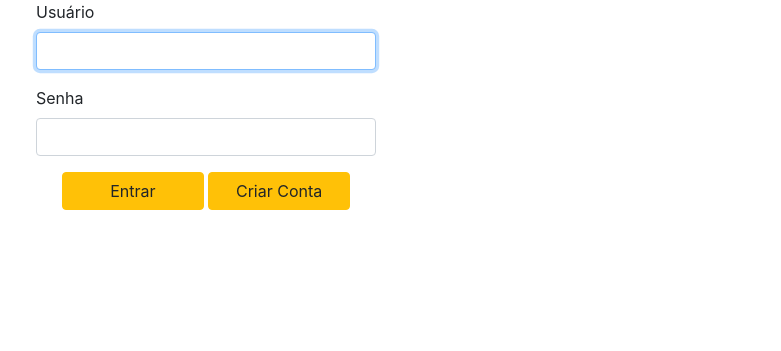
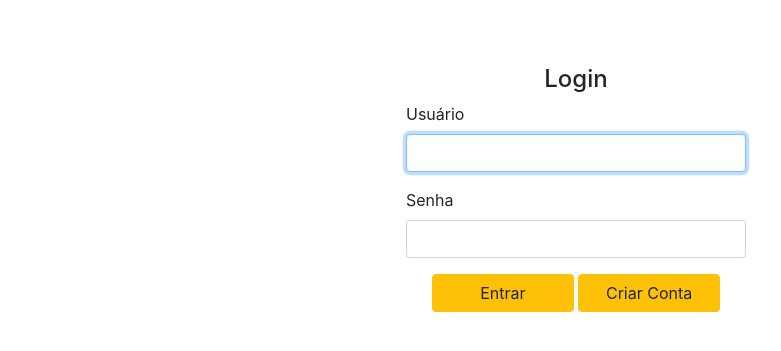
Before and after one commit to RF-Caio/jogodamemoria, a Django app: page /login/ in a window 1280 px wide. Shown: the top 351 px of the page, without its empty margins (64-845 px from the left). Run offline with Django 3.2, Linux system fonts and the light colour scheme; some libraries are stand-ins or nearby versions.

Commit message:
Ajuste de css

```diff
--- /dev/null
+++ b/jogodamemoria/forms.py
@@ -0,0 +1,8 @@
+from django import forms
+
+
+class CriaUsuarioForm(forms.Form):
+    newuser = forms.CharField(max_length=255, required=True, widget=forms.TextInput(attrs={'class': 'form-control'}))
+    newmail = forms.CharField(max_length=255, required=False, widget=forms.TextInput(attrs={'class': 'form-control'}))
+    newpass = forms.CharField(required=True, widget=forms.PasswordInput())
+    newpass2 = forms.CharField(required=True, widget=forms.PasswordInput())
--- a/jogodamemoria/static/css/memoria.css
+++ b/jogodamemoria/static/css/memoria.css
@@ -78,3 +78,13 @@
 .cancelar {
     cursor: pointer;
 }
+
+.erro {
+    color: red;
+    padding-bottom: 10px;
+}
+
+#loginrequest {
+    margin: auto;
+    margin-top: 65px;
+}
--- a/jogodamemoria/templates/lobby.html
+++ b/jogodamemoria/templates/lobby.html
@@ -19,7 +19,7 @@
 						<div class="col-lg-8">
 							<form method="POST" action={% url 'logout' %}>
 							{% csrf_token %}
-								<span id="userid">UserID</span>
+								<span id="userid">{{ request.user.username }}</span>
 								<button id="logout" type="submit" class="btn btn-danger">Logout</button>
 							</form>
 						</div>
@@ -113,7 +113,7 @@
 					</div>
 					<div class="modal-footer">
 						<button type="button" class="btn btn-secondary" data-dismiss="modal">Cancelar</button>
-						<button type="button" id="createroom" class="btn btn-primary">Criar Sala</button>
+						<a href="{% url 'sala' %}" id="createroom" class="btn btn-primary">Criar Sala</a>
 					</div>
 				</div>
 			</div>
--- a/jogodamemoria/templates/login.html
+++ b/jogodamemoria/templates/login.html
@@ -10,19 +10,20 @@
 	</head>
 	<body>
 		<div class="container">
-			{% if erro %}
-				<p>Não foi possível realizar o login. Verifique os dados e tente novamente</p>
-			{% endif %}
 			<form id="loginrequest" class="col-lg-4" method="POST" action={% url 'login' %}>
 				{% csrf_token %}
+                <h4 class="text-center">Login</h4>
 				<div class="form-group">
 					<label for="user">Usuário</label>
-					<input id="user" name="nome" type="text" class="form-control" autofocus>
+					<input id="user" name="nome" type="text" class="form-control" autofocus value="{{ request.POST.nome }}">
 				</div>
 				<div class="form-group">
 					<label for="password">Senha</label>
-					<input id="password" name="senha" type="password" class="form-control">
+					<input id="password" name="senha" type="password" class="form-control" value="{{ request.POST.senha }}">
 				</div>
+                {% if erro %}
+                    <small class="erro">Não foi possível realizar o login. Verifique os dados e tente novamente</small>
+                {% endif %}
 				<center>
 					<button id="entrar" type="submit" class="btn btn-warning col-lg-5">Entrar</button>
 					<button id="novousuario" type="button" class="btn btn-warning col-lg-5" data-toggle="modal" data-target="#newAcc">Criar Conta</button>
@@ -40,29 +41,37 @@
 							<span aria-hidden="true">&times;</span>
 						</button>
 					</div>
+                    <div>
+                        {% if erro_sign_up %}
+                            <small class="erro">Por favor, corrija os erros abaixo.</small>
+                        {% endif %}
+                    </div>
 					<div class="modal-body">
-						<form id="newacc" class="col-lg-12">
+						<form id="newacc" name="newacc" class="col-lg-12" action="{% url 'login' %}" method="post">
+                            {% csrf_token %}
+                            <input type="hidden" name="formnewacc" value="formnewacc">
 							<div class="form-group">
-								<label for="newuser">Usuário</label>
-								<input id="newuser" type="text" class="form-control">
+								<label for="newuser">*Usuário</label>
+								{{ form.newuser }}
 							</div>
 							<div class="form-group">
 								<label for="newmail">E-Mail</label>
-								<input id="newmail" type="email" class="form-control">
+								{{ form.newmail }}
 							</div>
 							<div class="form-group">
-								<label for="newpass">Senha</label>
-								<input id="newpass" type="password" class="form-control">
+								<label for="newpass">*Senha</label>
+								{{ form.newpass }}
 							</div>
 							<div class="form-group">
-								<label for="newpass2">Confirmar Senha</label>
-								<input id="newpass2" type="password" class="form-control">
+								<label for="newpass2">*Confirmar Senha</label>
+								{{ form.newpass2 }}
+                                <small {% if not erro_senhas %} style="display: none" {% endif %} class="erro" >{{ erro_senhas }}</small>
 							</div>
+                            <div class="modal-footer">
+                                <button type="button" class="btn btn-secondary btn-sm" data-dismiss="modal">Cancelar</button>
+                                <button type="submit" id="createacc" class="btn btn-primary btn-sm">Criar Conta</button>
+                            </div>
 						</form>
-					</div>
-					<div class="modal-footer">
-						<button type="button" class="btn btn-secondary" data-dismiss="modal">Cancelar</button>
-						<button type="button" id="createacc" class="btn btn-primary">Criar Conta</button>
 					</div>
 				</div>
 			</div>
@@ -152,6 +161,11 @@
 				}
 				return true;
 			}
+
+			window.onload = () => {
+			    $('#id_newpass').addClass('form-control');
+			    $('#id_newpass2').addClass('form-control');
+            }
 		</script>
 	</body>
 </html>
--- /dev/null
+++ b/jogodamemoria/templates/partida.html
@@ -0,0 +1,3 @@
+<html>
+    <h1>Aqui vai ser a partida</h1>
+</html>
--- a/jogodamemoria/urls.py
+++ b/jogodamemoria/urls.py
@@ -22,7 +22,9 @@ urlpatterns = [
     path('admin/', admin.site.urls),
     path('login/', views.login_user, name='login'),
     path('logout/', views.logout_user, name='logout'),
-    path('', views.lobby, name='lobby')
+    path('', views.lobby, name='lobby'),
+    path('sala/', views.sala, name='sala'),
+    path('partida/', views.partida, name='partida')
 ]
 
 admin.site.site_header = 'Administração - Jogo da Memória'
--- a/jogodamemoria/views.py
+++ b/jogodamemoria/views.py
@@ -2,24 +2,51 @@ from django.contrib.auth import authenticate, logout, login
 from django.contrib.auth.decorators import login_required
 from django.shortcuts import render, redirect
 from django.conf import settings
+from dados_cadastrais.models import Usuario
+from jogodamemoria.forms import CriaUsuarioForm
 
 
 def login_user(request):
+    context = {}
+    form = CriaUsuarioForm()
     if request.method == 'POST':
-        nome = request.POST.get('nome')
-        senha = request.POST.get('senha')
-        usuario = authenticate(request, username=nome, password=senha)
+        if request.POST.get('formnewacc', ''):
+            form = CriaUsuarioForm(request.POST)
 
-        if usuario:
-            login(request, usuario)
-            return redirect(settings.LOGIN_REDIRECT_URL)
+            if form.is_valid():
+                erro_senhas = ''
+                if form.cleaned_data.get('newpass') != form.cleaned_data.get('newpass2'):
+                    erro_senhas = 'Senhas não coincidem'
+                    return render(request, 'login.html', {'erro_senhas': erro_senhas, 'form': form})
+
+                user = Usuario.objects.create_user(
+                    username=form.cleaned_data['newuser'],
+                    email=form.cleaned_data['newmail'],
+                    password=form.cleaned_data['newpass']
+                )
+
+                login(request, user)
+                return redirect(settings.LOGIN_REDIRECT_URL)
+            else:
+                context['erro_sign_up'] = True
+                context['form'] = form
+                return render(request, 'login.html', context=context)
         else:
-            erro = True
-            context = {
-                'erro': erro
-            }
-            return render(request, 'login.html', context=context)
-    return render(request, 'login.html')
+            nome = request.POST.get('nome')
+            senha = request.POST.get('senha')
+            usuario = authenticate(request, username=nome, password=senha)
+
+            if usuario:
+                login(request, usuario)
+                return redirect(settings.LOGIN_REDIRECT_URL)
+            else:
+                erro = True
+                context = {
+                    'erro': erro,
+                    'form': form
+                }
+                return render(request, 'login.html', context=context)
+    return render(request, 'login.html', {'form': form})
 
 
 def logout_user(request):
@@ -30,3 +57,13 @@ def logout_user(request):
 @login_required
 def lobby(request):
     return render(request, 'lobby.html')
+
+
+@login_required
+def sala(request):
+    return render(request, 'sala.html')
+
+
+@login_required
+def partida(request):
+    return render(request, 'partida.html')
```
Also changed, not shown: jogodamemoria/templates/sala.html (+8 -0 lines), jogodamemoria/settings.py (line endings or trailing spaces), 1 other file.
